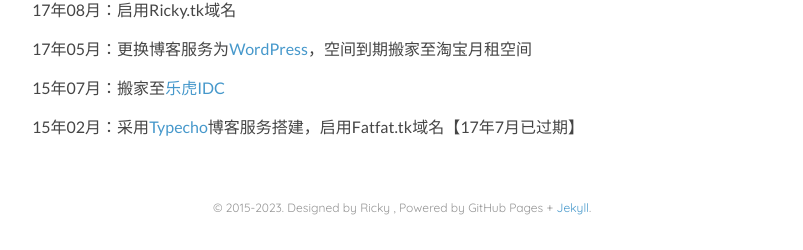
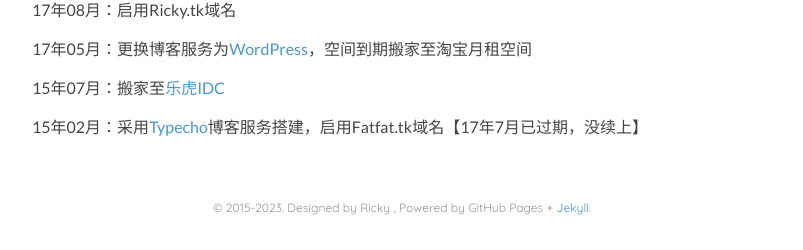
Before and after one commit to Rickylamn/Rickylamn.github.io, a Jekyll site: the page built from about.md, in a window 1280 px wide. Shown: the part 1012-1262 px from the top of the page, without its empty margins (238-1041 px from the left). Built offline with Jekyll 4.4.1, drawn with Linux system fonts in a browser that asks for light colours; nearby versions of some CDN libraries; our own code applies the rules of GitHub Pages for plain Markdown files.

Commit message:
Update about.md

```diff
--- a/about.md
+++ b/about.md
@@ -48,4 +48,4 @@
 
 15年07月：搬家至<a href="https://lehuidc.com/">乐虎IDC</a>
 
-15年02月：采用<a href="http://typecho.org/">Typecho</a>博客服务搭建，启用Fatfat.tk域名【17年7月已过期】
+15年02月：采用<a href="http://typecho.org/">Typecho</a>博客服务搭建，启用Fatfat.tk域名【17年7月已过期，没续上】
```
